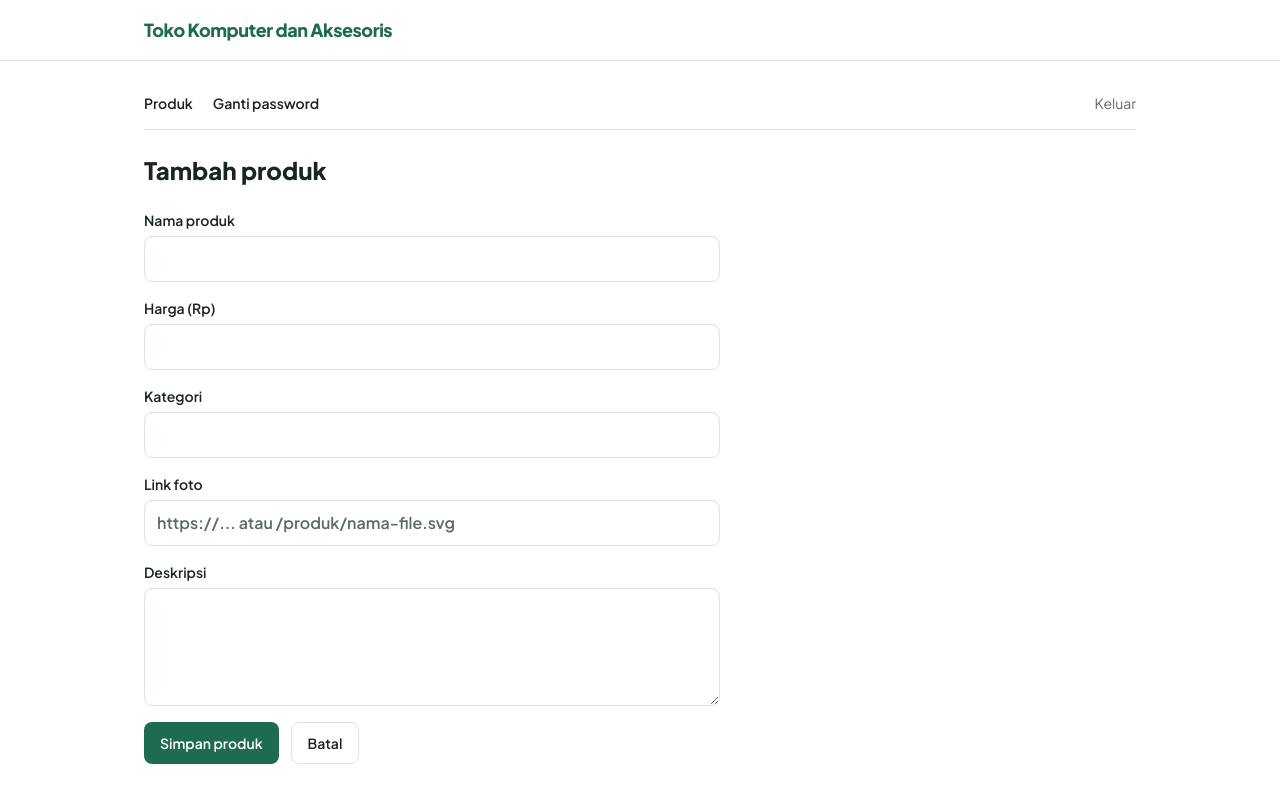
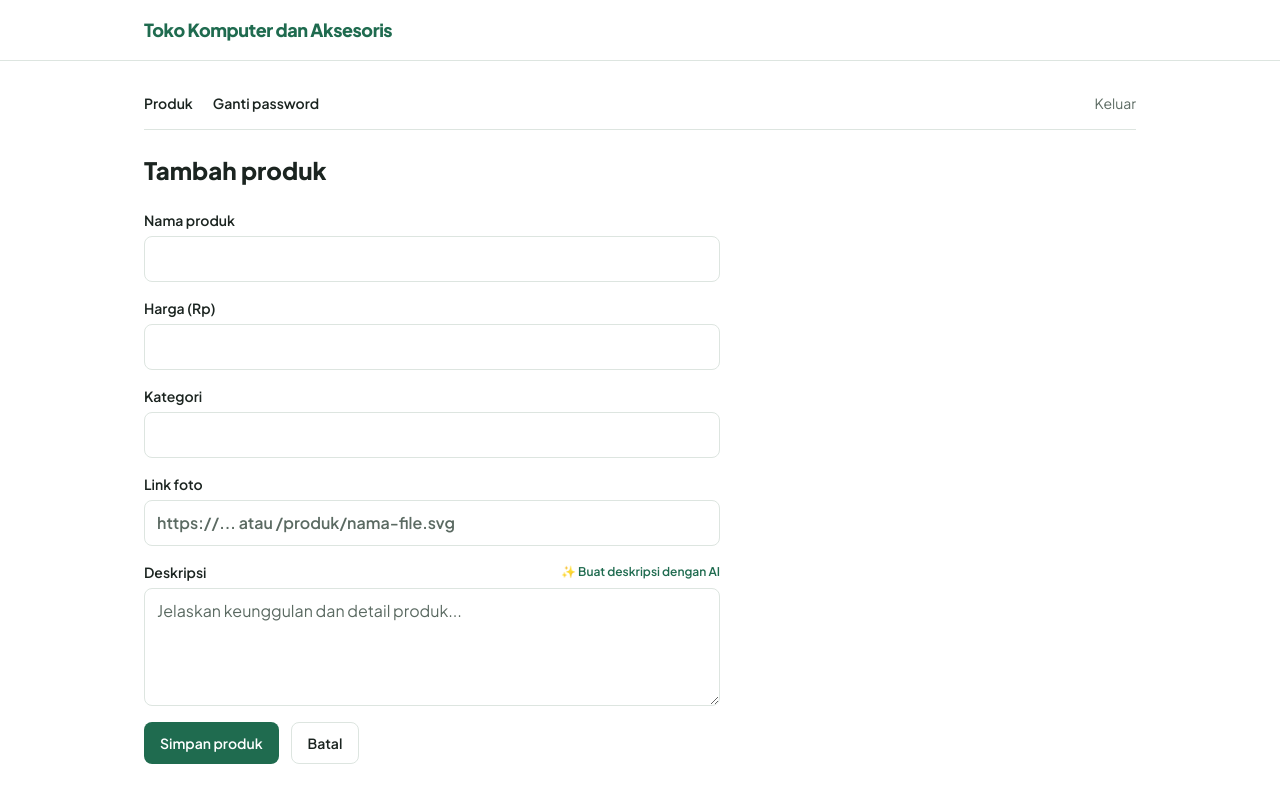
Before and after one commit to budiicahyonoo/facilitatorekraf, a Next.js app: page /admin/produk/baru in a window 1280 px wide. Shown: the top 800 px of the page. Built offline with nearby package versions, Linux system fonts and the light colour scheme.

Commit message:
US-14: deskripsi produk dibuat AI (Gemini)

```diff
--- a/app/admin/actions.js
+++ b/app/admin/actions.js
@@ -197,4 +197,73 @@ export async function hapusProduk(formData) {
   revalidatePath("/admin");
 }
 
+export async function buatDeskripsiAI({ nama, kategori }) {
+  const supabase = await createAdminClient();
+  const {
+    data: { user },
+    error: authError,
+  } = await supabase.auth.getUser();
+
+  if (authError || !user) {
+    return { error: "Anda harus login sebagai admin untuk menggunakan fitur AI." };
+  }
+
+  if (!nama || !nama.trim()) {
+    return { error: "Nama produk wajib diisi untuk membuat deskripsi AI." };
+  }
+
+  const apiKey = process.env.GEMINI_API_KEY;
+  if (!apiKey) {
+    return {
+      error:
+        "GEMINI_API_KEY belum diatur di file .env.local. Dapatkan API key gratis dari Google AI Studio (https://aistudio.google.com/) dan tambahkan ke .env.local.",
+    };
+  }
+
+  const prompt = `Tugas: Buat satu deskripsi produk UMKM yang singkat dan menarik.
+Nama Produk: ${nama}
+Kategori: ${kategori || "Umum"}
+
+Aturan yang WAJIB diikuti:
+- Panjang maksimal 2-3 kalimat (sekitar 30-50 kata).
+- Bahasa Indonesia yang ramah dan menggugah minat pembeli.
+- HANYA tulis teks deskripsinya saja — tanpa nomor, tanpa judul, tanpa tanda kutip, tanpa pilihan, tanpa kata pengantar seperti "Berikut" atau "Tentu", dan tanpa kalimat penutup.`;
+
+  try {
+    const url = `https://generativelanguage.googleapis.com/v1beta/models/gemini-2.5-flash:generateContent?key=${apiKey}`;
+    const response = await fetch(url, {
+      method: "POST",
+      headers: {
+        "Content-Type": "application/json",
+      },
+      body: JSON.stringify({
+        contents: [
+          {
+            parts: [{ text: prompt }],
+          },
+        ],
+      }),
+    });
+
+    const data = await response.json();
+
+    if (!response.ok) {
+      return {
+        error:
+          data?.error?.message ||
+          "Gagal memanggil Gemini API. Periksa apakah GEMINI_API_KEY Anda valid.",
+      };
+    }
+
+    const teks = data?.candidates?.[0]?.content?.parts?.[0]?.text;
+    if (!teks) {
+      return { error: "Tidak ada respons deskripsi dari AI." };
+    }
+
+    return { success: true, deskripsi: teks.trim() };
+  } catch (err) {
+    return { error: err.message || "Terjadi kesalahan saat menghubungi Gemini API." };
+  }
+}
+
 export const gantiPasswordAdmin = gantiPassword;
--- a/components/FormProduk.jsx
+++ b/components/FormProduk.jsx
@@ -1,14 +1,54 @@
 "use client";
 
-import { useActionState } from "react";
+import { useState, useActionState } from "react";
 import Input from "@/components/Input";
 import Tombol from "@/components/Tombol";
+import { buatDeskripsiAI } from "@/app/admin/actions";
 
 // Dipakai untuk tambah produk (US-08) dan ubah produk (US-09). Keduanya bonus di jalur offline.
 // Nama field sama dengan kolom tabel "produk".
-export default function FormProduk({ produk = {}, labelTombol, action, pesanError: propPesanError }) {
+export default function FormProduk({
+  produk = {},
+  labelTombol,
+  action,
+  pesanError: propPesanError,
+}) {
   const [state, formAction, isPending] = useActionState(action, null);
   const pesanError = propPesanError || state?.error;
+
+  const [nama, setNama] = useState(produk.nama || "");
+  const [kategori, setKategori] = useState(produk.kategori || "");
+  const [deskripsi, setDeskripsi] = useState(produk.deskripsi || "");
+  const [loadingAI, setLoadingAI] = useState(false);
+  const [pesanAI, setPesanAI] = useState(null);
+
+  async function handleBuatDeskripsiAI() {
+    if (!nama.trim()) {
+      setPesanAI({ error: true, text: "Silakan isi 'Nama produk' terlebih dahulu." });
+      return;
+    }
+
+    setPesanAI(null);
+    setLoadingAI(true);
+
+    try {
+      const res = await buatDeskripsiAI({
+        nama: nama.trim(),
+        kategori: kategori.trim(),
+      });
+
+      if (res?.error) {
+        setPesanAI({ error: true, text: res.error });
+      } else if (res?.deskripsi) {
+        setDeskripsi(res.deskripsi);
+        setPesanAI({ error: false, text: "Deskripsi berhasil dibuat dengan AI!" });
+      }
+    } catch (err) {
+      setPesanAI({ error: true, text: err.message || "Gagal membuat deskripsi dengan AI." });
+    } finally {
+      setLoadingAI(false);
+    }
+  }
 
   return (
     <form action={formAction} className="flex max-w-xl flex-col gap-4">
@@ -18,7 +58,13 @@ export default function FormProduk({ produk = {}, labelTombol, action, pesanErro
         </div>
       )}
       {produk.id && <input type="hidden" name="id" defaultValue={produk.id} />}
-      <Input label="Nama produk" name="nama" defaultValue={produk.nama} required />
+      <Input
+        label="Nama produk"
+        name="nama"
+        value={nama}
+        onChange={(e) => setNama(e.target.value)}
+        required
+      />
       <Input
         label="Harga (Rp)"
         name="harga"
@@ -27,14 +73,55 @@ export default function FormProduk({ produk = {}, labelTombol, action, pesanErro
         defaultValue={produk.harga}
         required
       />
-      <Input label="Kategori" name="kategori" defaultValue={produk.kategori} />
+      <Input
+        label="Kategori"
+        name="kategori"
+        value={kategori}
+        onChange={(e) => setKategori(e.target.value)}
+      />
       <Input
         label="Link foto"
         name="foto_url"
         placeholder="https://... atau /produk/nama-file.svg"
         defaultValue={produk.foto_url}
       />
-      <Input label="Deskripsi" name="deskripsi" textarea defaultValue={produk.deskripsi} />
+
+      <div className="flex flex-col gap-1.5">
+        <div className="flex items-center justify-between">
+          <label htmlFor="deskripsi" className="text-sm font-semibold">
+            Deskripsi
+          </label>
+          <button
+            type="button"
+            onClick={handleBuatDeskripsiAI}
+            disabled={loadingAI}
+            className="inline-flex items-center gap-1 text-xs font-semibold text-utama hover:text-utama-gelap disabled:text-teks-lembut"
+          >
+            {loadingAI ? "⏳ Menghasilkan deskripsi..." : "✨ Buat deskripsi dengan AI"}
+          </button>
+        </div>
+
+        {pesanAI && (
+          <p
+            className={`text-xs ${
+              pesanAI.error ? "text-bahaya" : "font-medium text-utama"
+            }`}
+          >
+            {pesanAI.text}
+          </p>
+        )}
+
+        <textarea
+          id="deskripsi"
+          name="deskripsi"
+          rows={4}
+          value={deskripsi}
+          onChange={(e) => setDeskripsi(e.target.value)}
+          placeholder="Jelaskan keunggulan dan detail produk..."
+          className="w-full rounded-lg border border-garis bg-latar px-3 py-2.5 text-base text-teks placeholder:text-teks-lembut focus:border-utama focus:outline-none"
+        />
+      </div>
+
       <div className="flex gap-3">
         <Tombol type="submit" disabled={isPending}>
           {isPending ? "Menyimpan..." : labelTombol}
```
Also changed, not shown: 1 other file (tests, documents, lock files or other folders).
